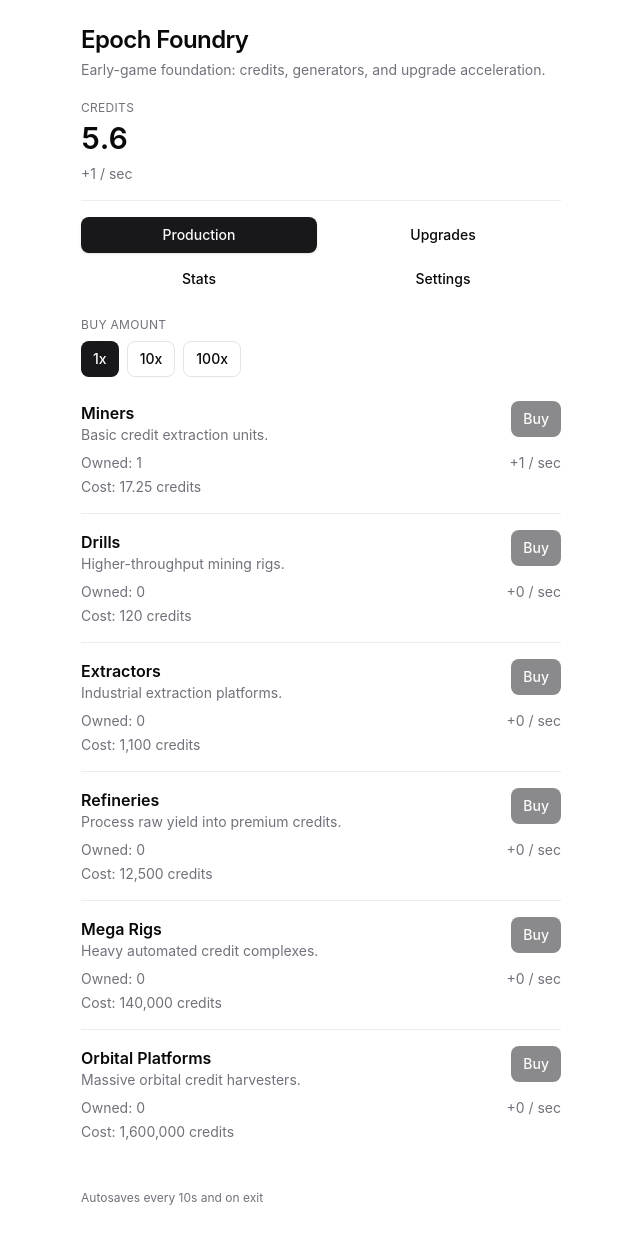
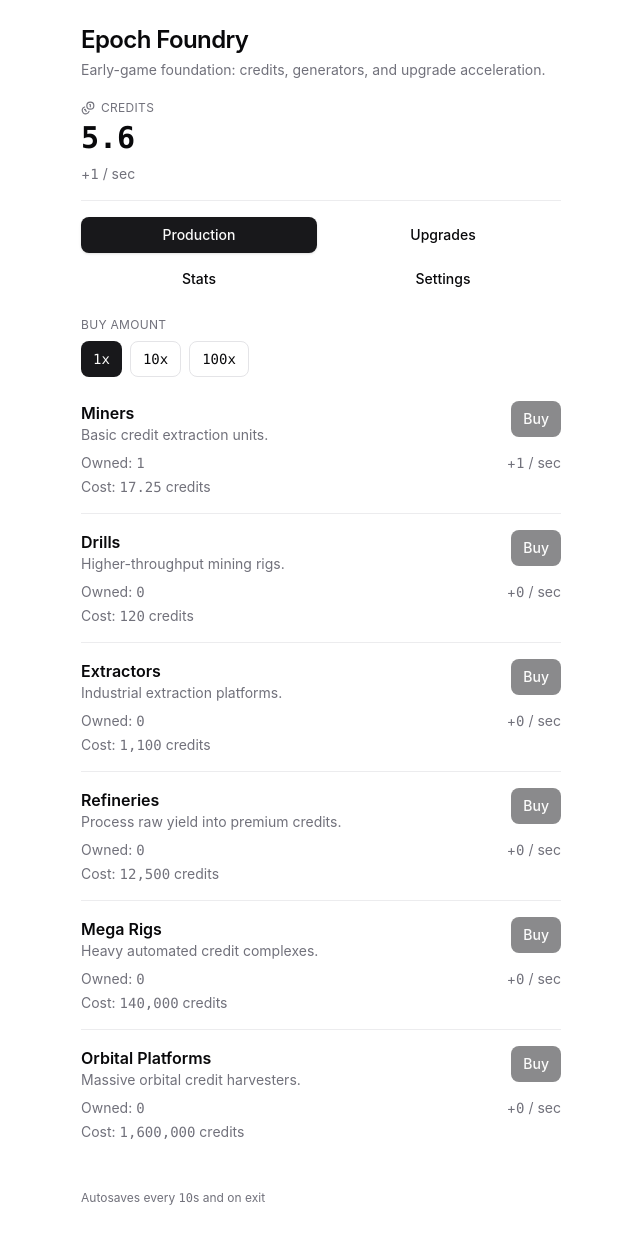
Before and after one commit to MattGibney/Epoch-Foundry, a React (Vite) app: page / in a window 1280 px wide. Shown: the whole page, without its empty margins (319-959 px from the left). Built offline with nearby package versions, Linux system fonts and the light colour scheme.

Commit message:
Update top bar credits layout

```diff
--- a/src/App.tsx
+++ b/src/App.tsx
@@ -1,5 +1,6 @@
 import { useCallback, useEffect, useMemo, useRef, useState } from 'react'
 import Decimal from 'decimal.js'
+import { Coins } from 'lucide-react'
 
 import {
   AlertDialog,
@@ -68,9 +69,11 @@ function App() {
   const [activeTab, setActiveTab] = useState<TabKey>('production')
   const [nowMs, setNowMs] = useState<number>(() => Date.now())
   const [lastSavedAt, setLastSavedAt] = useState<number | null>(null)
+  const [showFloatingSummary, setShowFloatingSummary] = useState(false)
   const [isRefreshing, setIsRefreshing] = useState(false)
   const [refreshError, setRefreshError] = useState<string | null>(null)
   const gameRef = useRef(game)
+  const creditsSummaryRef = useRef<HTMLElement | null>(null)
 
   useEffect(() => {
     gameRef.current = game
@@ -167,6 +170,38 @@ function App() {
     }
   }, [persistGame])
 
+  useEffect(() => {
+    const summaryElement = creditsSummaryRef.current
+    if (!summaryElement) {
+      return
+    }
+
+    if (typeof IntersectionObserver === 'undefined') {
+      const syncFloatingState = () => {
+        setShowFloatingSummary(summaryElement.getBoundingClientRect().bottom < 0)
+      }
+
+      syncFloatingState()
+      window.addEventListener('scroll', syncFloatingState, { passive: true })
+      window.addEventListener('resize', syncFloatingState)
+
+      return () => {
+        window.removeEventListener('scroll', syncFloatingState)
+        window.removeEventListener('resize', syncFloatingState)
+      }
+    }
+
+    const observer = new IntersectionObserver(([entry]) => {
+      setShowFloatingSummary(!entry.isIntersecting)
+    })
+
+    observer.observe(summaryElement)
+
+    return () => {
+      observer.disconnect()
+    }
+  }, [])
+
   const creditsPerSecond = useMemo(() => getTotalProductionPerSecond(game), [game])
   const runDuration = Math.max(0, Math.floor((nowMs - game.stats.startedAtMs) / 1_000))
 
@@ -184,7 +219,7 @@ function App() {
               variant={game.buyAmount === amount ? 'default' : 'outline'}
               onClick={() => setGame((current) => setBuyAmount(current, amount))}
             >
-              {amount}x
+              <span className="font-mono tabular-nums">{amount}x</span>
             </Button>
           ))}
         </div>
@@ -215,11 +250,18 @@ function App() {
                 </Button>
               </div>
               <div className="mt-2 flex items-center justify-between text-sm text-muted-foreground">
-                <p>Owned: {owned}</p>
-                <p>+{formatIdleNumber(contribution)} / sec</p>
+                <p>
+                  Owned:{' '}
+                  <span className="font-mono tabular-nums">{owned}</span>
+                </p>
+                <p>
+                  +<span className="font-mono tabular-nums">{formatIdleNumber(contribution)}</span> / sec
+                </p>
               </div>
               <div className="mt-1 text-sm text-muted-foreground">
-                Cost: {formatIdleNumber(cost)} credits
+                Cost:{' '}
+                <span className="font-mono tabular-nums">{formatIdleNumber(cost)}</span>{' '}
+                credits
               </div>
             </article>
           )
@@ -250,12 +292,27 @@ function App() {
                 <h3 className="text-base font-semibold">{definition.label}</h3>
                 <p className="text-sm text-muted-foreground">{definition.description}</p>
                 <p className="mt-1 text-sm text-muted-foreground">
-                  Cost: {formatIdleNumber(definition.cost)} credits
+                  Cost:{' '}
+                  <span className="font-mono tabular-nums">
+                    {formatIdleNumber(definition.cost)}
+                  </span>{' '}
+                  credits
                 </p>
                 {!unlocked && unlockProgress && (
                   <p className="text-xs text-muted-foreground">
-                    Requires {unlockProgress.required} {GENERATOR_DEFS[unlockProgress.generator].label}{' '}
-                    ({unlockProgress.current}/{unlockProgress.required})
+                    Requires{' '}
+                    <span className="font-mono tabular-nums">
+                      {unlockProgress.required}
+                    </span>{' '}
+                    {GENERATOR_DEFS[unlockProgress.generator].label} (
+                    <span className="font-mono tabular-nums">
+                      {unlockProgress.current}
+                    </span>
+                    /
+                    <span className="font-mono tabular-nums">
+                      {unlockProgress.required}
+                    </span>
+                    )
                   </p>
                 )}
                 {purchased && <p className="text-xs text-emerald-600">Purchased</p>}
@@ -291,11 +348,11 @@ function App() {
         <div className="mt-2 space-y-1 text-sm">
           <p className="flex items-center justify-between">
             <span className="text-muted-foreground">Run Time</span>
-            <span>{formatDuration(runDuration)}</span>
+            <span className="font-mono tabular-nums">{formatDuration(runDuration)}</span>
           </p>
           <p className="flex items-center justify-between">
             <span className="text-muted-foreground">Credits / sec</span>
-            <span>{formatIdleNumber(creditsPerSecond)}</span>
+            <span className="font-mono tabular-nums">{formatIdleNumber(creditsPerSecond)}</span>
           </p>
         </div>
       </section>
@@ -303,7 +360,7 @@ function App() {
         <p className="text-xs uppercase tracking-wide text-muted-foreground">Lifetime</p>
         <p className="mt-2 flex items-center justify-between text-sm">
           <span className="text-muted-foreground">Total Credits Produced</span>
-          <span>{formatIdleNumber(game.stats.totalCredits)}</span>
+          <span className="font-mono tabular-nums">{formatIdleNumber(game.stats.totalCredits)}</span>
         </p>
       </section>
     </div>
@@ -390,6 +447,32 @@ function App() {
 
   return (
     <main className="mx-auto min-h-screen w-full max-w-lg px-4 pb-8 pt-6">
+      <div
+        className={cn(
+          'pointer-events-none fixed inset-x-0 z-40 transition-all duration-200',
+          showFloatingSummary ? 'translate-y-0 opacity-100' : '-translate-y-3 opacity-0',
+        )}
+        style={{ top: 'env(safe-area-inset-top)' }}
+      >
+        <div
+          className="w-full border-b border-border bg-background/95 py-2 text-sm backdrop-blur"
+          style={{
+            paddingLeft: 'calc(env(safe-area-inset-left) + 1rem)',
+            paddingRight: 'calc(env(safe-area-inset-right) + 1rem)',
+          }}
+        >
+          <div className="flex items-center justify-between gap-3 whitespace-nowrap">
+            <p className="flex items-center gap-1.5 font-mono tabular-nums font-semibold">
+              <Coins className="size-4 text-muted-foreground" aria-hidden />
+              <span>{formatIdleNumber(game.credits)}</span>
+            </p>
+            <p className="font-mono tabular-nums">
+              +{formatIdleNumber(creditsPerSecond)} / sec
+            </p>
+          </div>
+        </div>
+      </div>
+
       <header>
         <h1 className="text-2xl font-semibold tracking-tight">Epoch Foundry</h1>
         <p className="mt-1 text-sm text-muted-foreground">
@@ -397,18 +480,19 @@ function App() {
         </p>
       </header>
 
-      <section className="mt-5 border-b border-border/70 pb-4">
+      <section ref={creditsSummaryRef} className="mt-5 border-b border-border/70 pb-4">
         <article>
-          <p className="text-xs uppercase tracking-wide text-muted-foreground">
-            Credits
+          <p className="flex items-center gap-1.5 text-xs uppercase tracking-wide text-muted-foreground">
+            <Coins className="size-3.5 text-muted-foreground" aria-hidden />
+            <span>Credits</span>
           </p>
-          <p className="mt-1 text-3xl font-semibold tabular-nums">
+          <p className="mt-1 text-3xl font-mono font-semibold tabular-nums">
             {formatIdleNumber(game.credits)}
           </p>
         </article>
         <article className="mt-2">
           <p className="text-sm text-muted-foreground">
-            +{formatIdleNumber(creditsPerSecond)} / sec
+            +<span className="font-mono tabular-nums">{formatIdleNumber(creditsPerSecond)}</span> / sec
           </p>
         </article>
       </section>
@@ -434,8 +518,16 @@ function App() {
       </section>
 
       <footer className="mt-8 pb-2 text-xs text-muted-foreground">
-        Autosaves every 10s and on exit
-        {lastSavedAt ? ` • Last save ${new Date(lastSavedAt).toLocaleTimeString()}` : ''}
+        Autosaves every <span className="font-mono tabular-nums">10</span>s and on exit
+        {lastSavedAt && (
+          <>
+            {' '}
+            • Last save{' '}
+            <span className="font-mono tabular-nums">
+              {new Date(lastSavedAt).toLocaleTimeString()}
+            </span>
+          </>
+        )}
       </footer>
     </main>
   )
```
Also changed, not shown: 1 other file (tests, documents, lock files or other folders).
